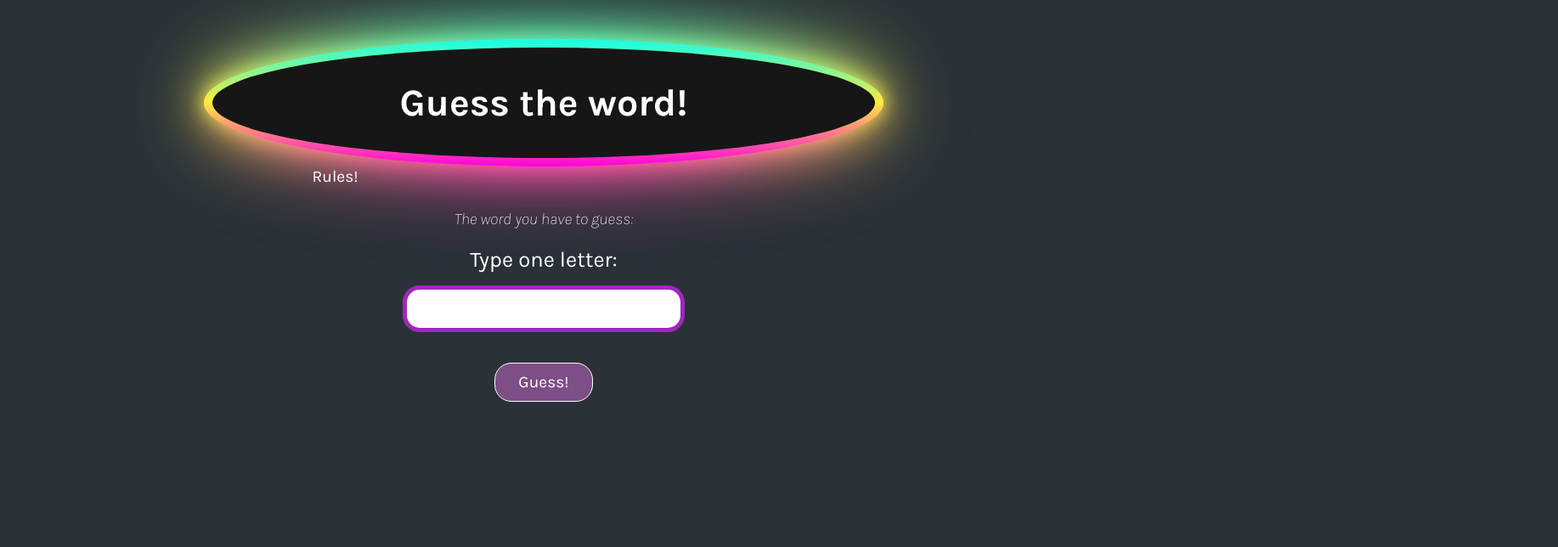
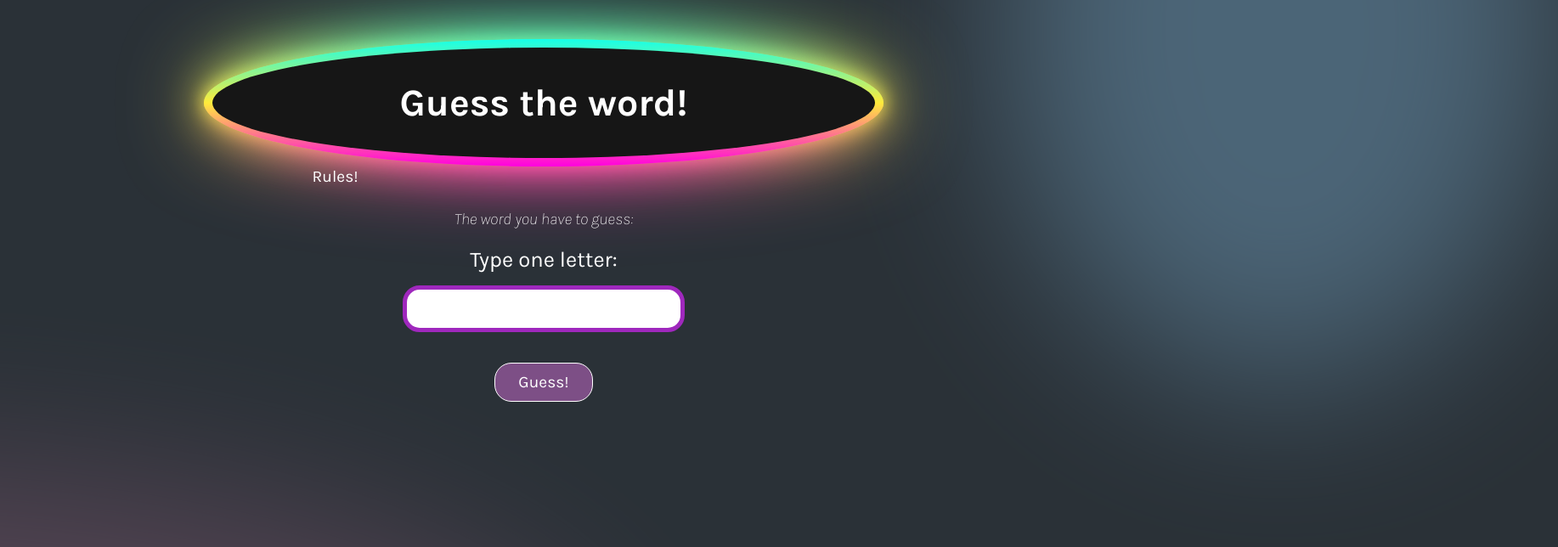
Before and after one commit to sydorova-nataliya/Guess-Word, a plain HTML site: page index.html in a window 1280 px wide. Shown: the top 644 px of the page at 85% size, 1834 px wide, since content can reach past the window. Drawn offline with Linux system fonts and the light colour scheme; no server answers.

Commit message:
added shadow

```diff
--- a/css/styles.css
+++ b/css/styles.css
@@ -9,6 +9,7 @@ body {
 	justify-content: center;
 	flex-direction: column;
     background-color: #2A3137;
+    overflow: hidden;
 }
 .hidden{
     display: none;
@@ -123,8 +124,7 @@ body {
     transition: all ease 0.5s;
 }
 
-  .form__letter:active,
-  .form__letter:focus {
+.form__letter:active,.form__letter:focus {
     outline: 0;
     border: 5px solid #7d4f86;
 }
@@ -186,7 +186,6 @@ body {
     font-size: 1.2vw;
 }
 
-
 .close{
     position: relative;
     width: 30px;
@@ -213,3 +212,27 @@ body {
     right: 30%;
     transform: rotate(-45deg);
 }
+
+.shadow{
+    position: absolute;
+    opacity: 0.4;
+    filter: blur(100px);
+    border-radius: 50%;
+}
+
+.shadow_blue{
+    top: 27vw;
+    right: 16vw;
+    width: 143vw;
+    height: 48vw;
+    background-color: rgb(143, 95, 123);
+    z-index: -1;
+}
+.shadow_yellow{
+    width: 51vw;
+    height: 65vw;
+    background-color: rgb(126, 179, 215);
+    top: -45vw;
+    right: -72vw;
+    z-index: -1;
+}
--- a/index.html
+++ b/index.html
@@ -34,9 +34,10 @@
             <button class="btn btn_guess">Guess!</button>
             <button class="btn btn_again hidden">Play again</button>
         </form>
+        <div class="shadow shadow_blue"></div>
+        <div class="shadow shadow_yellow"></div>
+    </main>
 
-
-    </main>
     <div class="rules hidden">
         <div class="close">
             <span class="close-slash1"></span>
```
Lines whose indentation alone changed are shown as unchanged.
